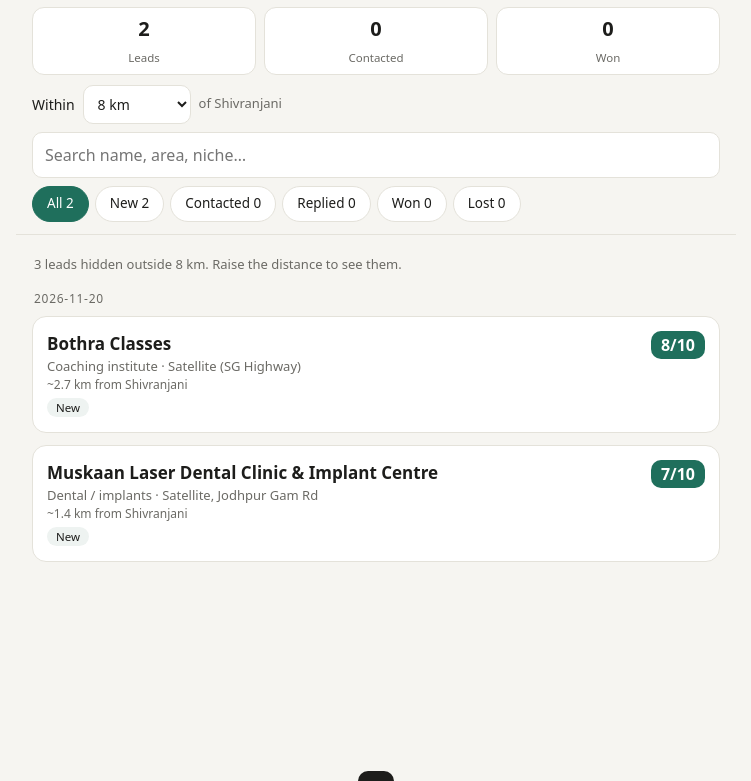
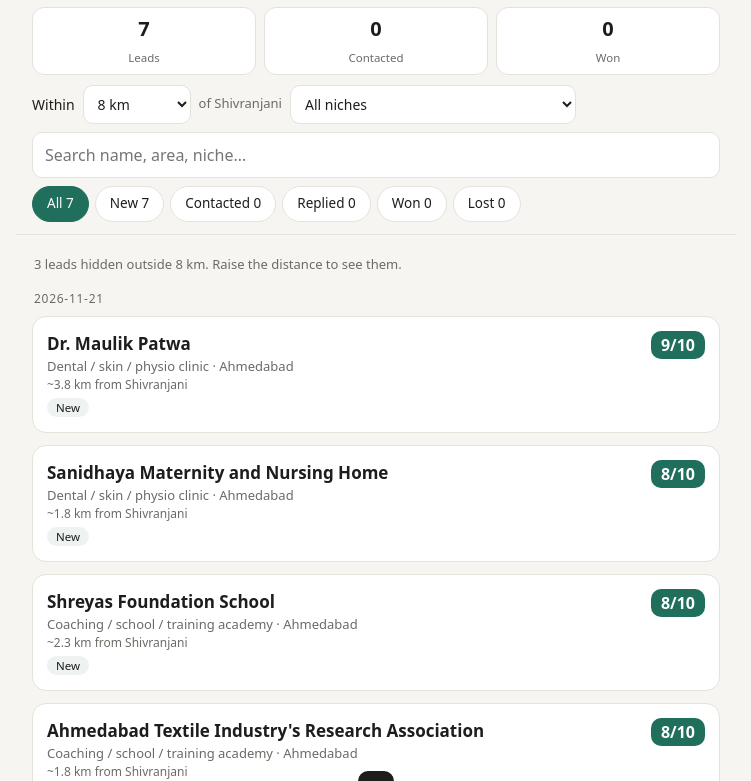
Before and after one commit to tanishshahh/ahmedabad-leads, a plain HTML site: page index.html in a window 1280 px wide. Shown: the part 65-846 px from the top of the page, without its empty margins (264-1015 px from the left). Before the commit the page ends 800 px from the top, so only its background shows below. Drawn offline with Linux system fonts and the light colour scheme.

Commit message:
leads 2026-11-21

```diff
--- a/app.js
+++ b/app.js
@@ -17,6 +17,7 @@ let state = store.get("lead-state", {}); // id -> {status, note}
 let leads = [];
 let filter = "all";
 let query = "";
+let niche = store.get("niche", "");
 const open = new Set();
 
 // Home = Shivranjani. Distance is a road estimate (straight line x 1.3) from approximate coordinates.
@@ -55,7 +56,11 @@ async function load(force) {
 }
 
 function render() {
-  const near = leads.filter(inRadius);
+  const nsel = $("#niche"), kinds = [...new Set(leads.map((l) => l.niche))].sort();
+  if (nsel.options.length !== kinds.length + 1) nsel.innerHTML = '<option value="">All niches</option>' + kinds.map((k) => `<option>${esc(k)}</option>`).join("");
+  if (niche && !kinds.includes(niche)) niche = "";
+  nsel.value = niche;
+  const near = leads.filter((l) => inRadius(l) && (!niche || l.niche === niche));
   const counts = { all: near.length };
   STATUSES.forEach((s) => (counts[s] = near.filter((l) => st(l.id) === s).length));
   $("#stats").innerHTML = [["Leads", counts.all], ["Contacted", counts.contacted + counts.replied], ["Won", counts.won]]
@@ -121,6 +126,7 @@ document.addEventListener("change", (e) => {
   if (id && e.target.matches("[data-note]")) { save(id, { note: e.target.value }); toast("Note saved"); }
 });
 $("#q").addEventListener("input", (e) => { query = e.target.value; render(); });
+$("#niche").addEventListener("change", (e) => { niche = e.target.value; store.set("niche", niche); render(); });
 $("#radius").value = String(radius);
 $("#radius").addEventListener("change", (e) => { radius = Number(e.target.value); store.set("radius-km", radius); render(); });
 
--- a/data/leads-data.json
+++ b/data/leads-data.json
@@ -1,6 +1,151 @@
 {
- "updated": "2026-11-20",
+ "updated": "2026-11-21",
  "leads": [
+  {
+   "id": "2026-11-21-sanidhayamaternityandnur",
+   "date": "2026-11-21",
+   "auto": true,
+   "name": "Sanidhaya Maternity and Nursing Home",
+   "niche": "Dental / skin / physio clinic",
+   "area": "Ahmedabad",
+   "lat": 23.01432,
+   "lon": 72.53015,
+   "approx_location": false,
+   "score": 8,
+   "budget": "INR 15,000 - 30,000",
+   "site": "",
+   "phone": "7926744033",
+   "chips": [
+    "No website"
+   ],
+   "findings": [
+    "No official website found in OpenStreetMap data (verify on Google Maps)."
+   ],
+   "offer": "Appointment website with online booking and WhatsApp enquiry",
+   "price": "INR 15,000 - 30,000",
+   "upsell": "Monthly Google profile + reminders retainer INR 4,000",
+   "pitch": "Lead with: No official website found in OpenStreetMap data (verify on Google Maps). Then show a quick mock/fix and the appointment website with online booking and whatsapp enquiry.",
+   "verify": true,
+   "msg": "Hi Sanidhaya Maternity and Nursing Home team, I could not find an official website for Sanidhaya Maternity and Nursing Home when searching online. I can help with an appointment website that includes online booking and WhatsApp enquiry. Would you like a free 1-page audit with quick fixes, no obligation? Tanish"
+  },
+  {
+   "id": "2026-11-21-shreyasfoundationschool",
+   "date": "2026-11-21",
+   "auto": true,
+   "name": "Shreyas Foundation School",
+   "niche": "Coaching / school / training academy",
+   "area": "Ahmedabad",
+   "lat": 23.01454,
+   "lon": 72.5401,
+   "approx_location": false,
+   "score": 8,
+   "budget": "INR 12,000 - 25,000",
+   "site": "",
+   "phone": "",
+   "chips": [
+    "No website"
+   ],
+   "findings": [
+    "No official website found in OpenStreetMap data (verify on Google Maps)."
+   ],
+   "offer": "Admissions website with enquiry form, course pages and WhatsApp lead capture",
+   "price": "INR 12,000 - 25,000",
+   "upsell": "Fee reminder / enquiry CRM automation INR 10,000+",
+   "pitch": "Lead with: No official website found in OpenStreetMap data (verify on Google Maps). Then show a quick mock/fix and the admissions website with enquiry form, course pages and whatsapp lead capture.",
+   "verify": true,
+   "msg": "Hi Shreyas Foundation School team, I could not find an official website for Shreyas Foundation School when searching online. I can help with an admissions website with an enquiry form, course pages, and WhatsApp lead capture. Would you like a free 1-page audit with quick fixes, no obligation? Tanish"
+  },
+  {
+   "id": "2026-11-21-drmaulikpatwa",
+   "date": "2026-11-21",
+   "auto": true,
+   "name": "Dr. Maulik Patwa",
+   "niche": "Dental / skin / physio clinic",
+   "area": "Ahmedabad",
+   "lat": 23.01729,
+   "lon": 72.55578,
+   "approx_location": false,
+   "score": 9,
+   "budget": "INR 15,000 - 30,000",
+   "site": "https://drmaulikpatwa.in/",
+   "phone": "",
+   "chips": [
+    "No HTTPS",
+    "Not mobile friendly",
+    "No WhatsApp",
+    "No click-to-call",
+    "No booking/enquiry"
+   ],
+   "findings": [
+    "Site is not served over HTTPS (browser shows 'Not secure').",
+    "Not optimised for mobile screens (no viewport tag).",
+    "No WhatsApp contact link."
+   ],
+   "offer": "Appointment website with online booking and WhatsApp enquiry",
+   "price": "INR 15,000 - 30,000",
+   "upsell": "Monthly Google profile + reminders retainer INR 4,000",
+   "pitch": "Lead with: Site is not served over HTTPS (browser shows 'Not secure'). Then show a quick mock/fix and the appointment website with online booking and whatsapp enquiry.",
+   "verify": false,
+   "msg": "Hi Dr. Maulik Patwa team, I noticed that your site is not served over HTTPS (browser shows 'Not secure'). I can help with an appointment website that includes online booking and WhatsApp enquiry. Would you like a free 1-page audit with quick fixes, no obligation? Tanish"
+  },
+  {
+   "id": "2026-11-21-ahmedabadtextileindustry",
+   "date": "2026-11-21",
+   "auto": true,
+   "name": "Ahmedabad Textile Industry's Research Association",
+   "niche": "Coaching / school / training academy",
+   "area": "Ahmedabad",
+   "lat": 23.03192,
+   "lon": 72.5418,
+   "approx_location": false,
+   "score": 8,
+   "budget": "INR 12,000 - 25,000",
+   "site": "https://atira.in/",
+   "phone": "",
+   "chips": [
+    "No WhatsApp",
+    "No click-to-call"
+   ],
+   "findings": [
+    "No WhatsApp contact link.",
+    "No tap-to-call number."
+   ],
+   "offer": "Admissions website with enquiry form, course pages and WhatsApp lead capture",
+   "price": "INR 12,000 - 25,000",
+   "upsell": "Fee reminder / enquiry CRM automation INR 10,000+",
+   "pitch": "Lead with: No WhatsApp contact link. Then show a quick mock/fix and the admissions website with enquiry form, course pages and whatsapp lead capture.",
+   "verify": false,
+   "msg": "Hi Ahmedabad Textile Industry's Research Association team, I noticed that no WhatsApp contact link is available. Can we discuss setting up an admissions website with an enquiry form, course pages, and WhatsApp lead capture? I’d also like to offer a free 1-page audit with quick fixes, no obligation. Tanish"
+  },
+  {
+   "id": "2026-11-21-uppercrustcafe",
+   "date": "2026-11-21",
+   "auto": true,
+   "name": "Upper Crust Cafe",
+   "niche": "Restaurant / cafe chain",
+   "area": "Ahmedabad",
+   "lat": 23.04121,
+   "lon": 72.54857,
+   "approx_location": false,
+   "score": 8,
+   "budget": "INR 12,000 - 30,000",
+   "site": "https://www.cafeuppercrust.com/",
+   "phone": "91-79-26401554",
+   "chips": [
+    "No WhatsApp",
+    "No click-to-call"
+   ],
+   "findings": [
+    "No WhatsApp contact link.",
+    "No tap-to-call number."
+   ],
+   "offer": "Menu + online ordering / table booking site with WhatsApp ordering",
+   "price": "INR 12,000 - 30,000",
+   "upsell": "Review + loyalty automation INR 10,000+",
+   "pitch": "Lead with: No WhatsApp contact link. Then show a quick mock/fix and the menu + online ordering / table booking site with whatsapp ordering.",
+   "verify": false,
+   "msg": "Hi Upper Crust Cafe team, I noticed you don't have a WhatsApp contact link on your website. I can help set up your menu, online ordering, and table booking site with integrated WhatsApp ordering. Would you like a free 1-page audit with quick fixes? Tanish"
+  },
   {
    "id": "2026-11-20-bothra-classes",
    "date": "2026-11-20",
--- a/index.html
+++ b/index.html
@@ -21,7 +21,8 @@
     <select id="radius">
       <option value="3">3 km</option><option value="5">5 km</option><option value="8">8 km</option>
       <option value="10">10 km</option><option value="15">15 km</option><option value="25">25 km</option><option value="0">Anywhere</option>
-    </select><span class="meta">of Shivranjani</span></div>
+    </select><span class="meta">of Shivranjani</span>
+    <select id="niche" aria-label="Niche"><option value="">All niches</option></select></div>
   <input id="q" type="search" placeholder="Search name, area, niche…" autocomplete="off">
   <div class="filters" id="filters"></div>
 </header>
--- a/sw.js
+++ b/sw.js
@@ -1,5 +1,5 @@
 // App shell cached for offline use; lead data is always fetched fresh (network first).
-const SHELL = "leads-shell-v1";
+const SHELL = "leads-shell-v2";
 const FILES = ["./", "index.html", "style.css", "app.js", "manifest.webmanifest", "icons/icon-192.png"];
 self.addEventListener("install", (e) => { e.waitUntil(caches.open(SHELL).then((c) => c.addAll(FILES))); self.skipWaiting(); });
 self.addEventListener("activate", (e) => { e.waitUntil(caches.keys().then((ks) => Promise.all(ks.filter((k) => k !== SHELL).map((k) => caches.delete(k))))); self.clients.claim(); });
```
